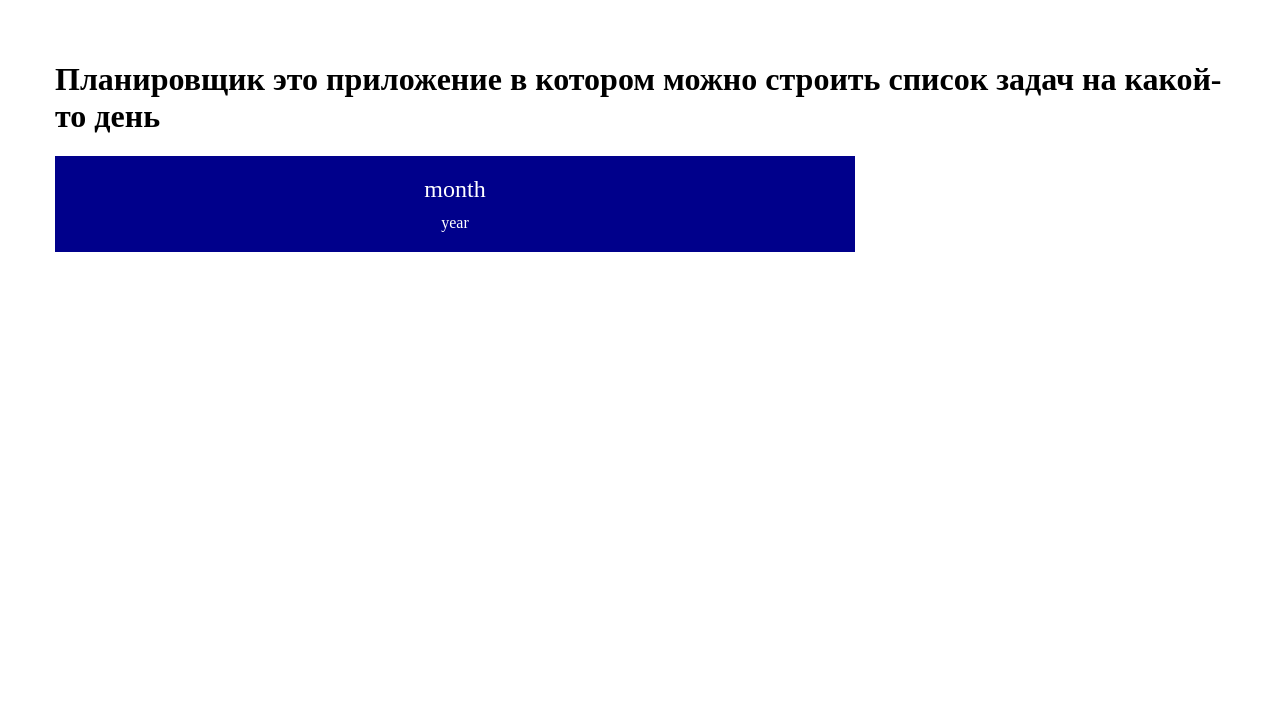
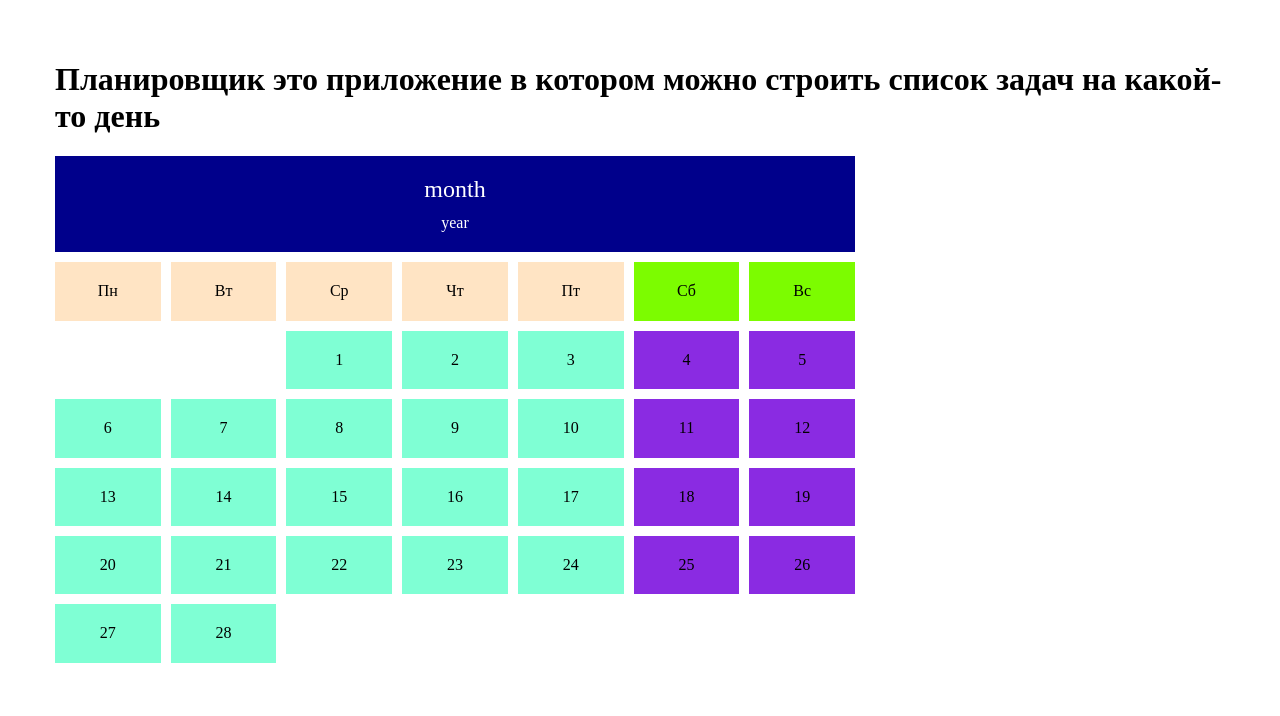
Before and after one commit to MaxBasharin/task-manager, a plain HTML site: page index.html in a window 1280 px wide. Drawn offline with Linux system fonts and the light colour scheme.

Commit message:
добавил страничку календаря

```diff
--- a/css/style.css
+++ b/css/style.css
@@ -44,5 +44,30 @@ img {
 
 .calendar__body {
     display: grid;
+    grid-template-columns: repeat(7, 1fr);
+    gap: 10px;
+}
 
+.calendar__cell {
+
+  padding: 20px;
+  text-align: center;
 }
+
+.calendar__cell_week-day {
+  background-color: bisque;
+  padding: 20px;
+  text-align: center;
+}
+
+.calendar__cell_weekend {
+  background-color:lawngreen;
+}
+
+.calendar__cell_day {
+  background-color: aquamarine;
+}
+
+.calendar__cell_day-wekend {
+  background-color:blueviolet;
+}
--- a/js/index.js
+++ b/js/index.js
@@ -1,26 +1,81 @@
-const $calendar = document.getElementById('calendar')
+const monthList = [
+  "Январь",
+  "Февраль",
+  "Март",
+  "Апрель",
+  "Май",
+  "Июнь",
+  "Июль",
+  "Август",
+  "Сенятбрь",
+  "Октябрь",
+  "Ноябрь",
+  "Декабрь",
+];
+const weekDaysList = ["Пн", "Вт", "Ср", "Чт", "Пт", "Сб", "Вс"];
 
-console.log($calendar)
+// Выбранная дата
+const selectMonth = 1;
+const selectYear = 2023;
+
+const $calendar = document.getElementById("calendar");
 
 // Шапка календаря
-const $head = document.createElement('div')
-const $month = document.createElement('div')
-const $year = document.createElement('div')
+const $head = document.createElement("div");
+const $month = document.createElement("div");
+const $year = document.createElement("div");
 
-$head.classList.add('calendar__head')
-$month.classList.add('calendar__month')
-$year.classList.add('calendar__year')
+$head.classList.add("calendar__head");
+$month.classList.add("calendar__month");
+$year.classList.add("calendar__year");
 
-$month.textContent='month'
-$year.textContent='year'
+$month.textContent = "month";
+$year.textContent = "year";
 
-$head.append($month)
-$head.append($year)
-$calendar.append($head)
+$head.append($month);
+$head.append($year);
+$calendar.append($head);
 // Тело календаря
-const $body = document.createElement('div')
-$body.classList.add('calendar__body')
-$calendar.append($body)
+const $body = document.createElement("div");
+$body.classList.add("calendar__body");
+$calendar.append($body);
 // Шапка с днями недели
 
+//пока i меньше чем длина массива i увеливать
+for (let i = 0; i < weekDaysList.length; i++) {
+  const $weekDayCell = document.createElement("div");
+  $weekDayCell.classList.add("calendar__cell", "calendar__cell_week-day");
+  $weekDayCell.textContent = weekDaysList[i];
+
+  // добавляет выходным класс
+  if (i > 4) {
+    $weekDayCell.classList.add("calendar__cell_weekend");
+  }
+
+  $body.append($weekDayCell);
+}
+
 // Сетка календаря (дни недели)
+
+const firstDay = new Date(selectYear, selectMonth, 0).getDay()
+const monthDaysCount = new Date(selectYear, selectMonth+1, 0).getDate()
+
+for (let i = 0; i < weekDaysList.length * 6; i++) {
+  if (i>=firstDay && i<monthDaysCount + firstDay) {
+    const day = i - firstDay + 1
+    const weekDay = new Date(selectYear, selectMonth, day).getDay()
+    const $dayCell = document.createElement("div");
+    $dayCell.classList.add("calendar__cell", "calendar__cell_day");
+    $dayCell.textContent=day
+
+    if(weekDay==0 || weekDay==6) {
+        $dayCell.classList.add("calendar__cell_day-wekend");
+    }
+
+    $body.append($dayCell);
+  } else {
+    const $dayCell = document.createElement("div");
+    $dayCell.classList.add("calendar__cell");
+    $body.append($dayCell);
+  }
+}
```
